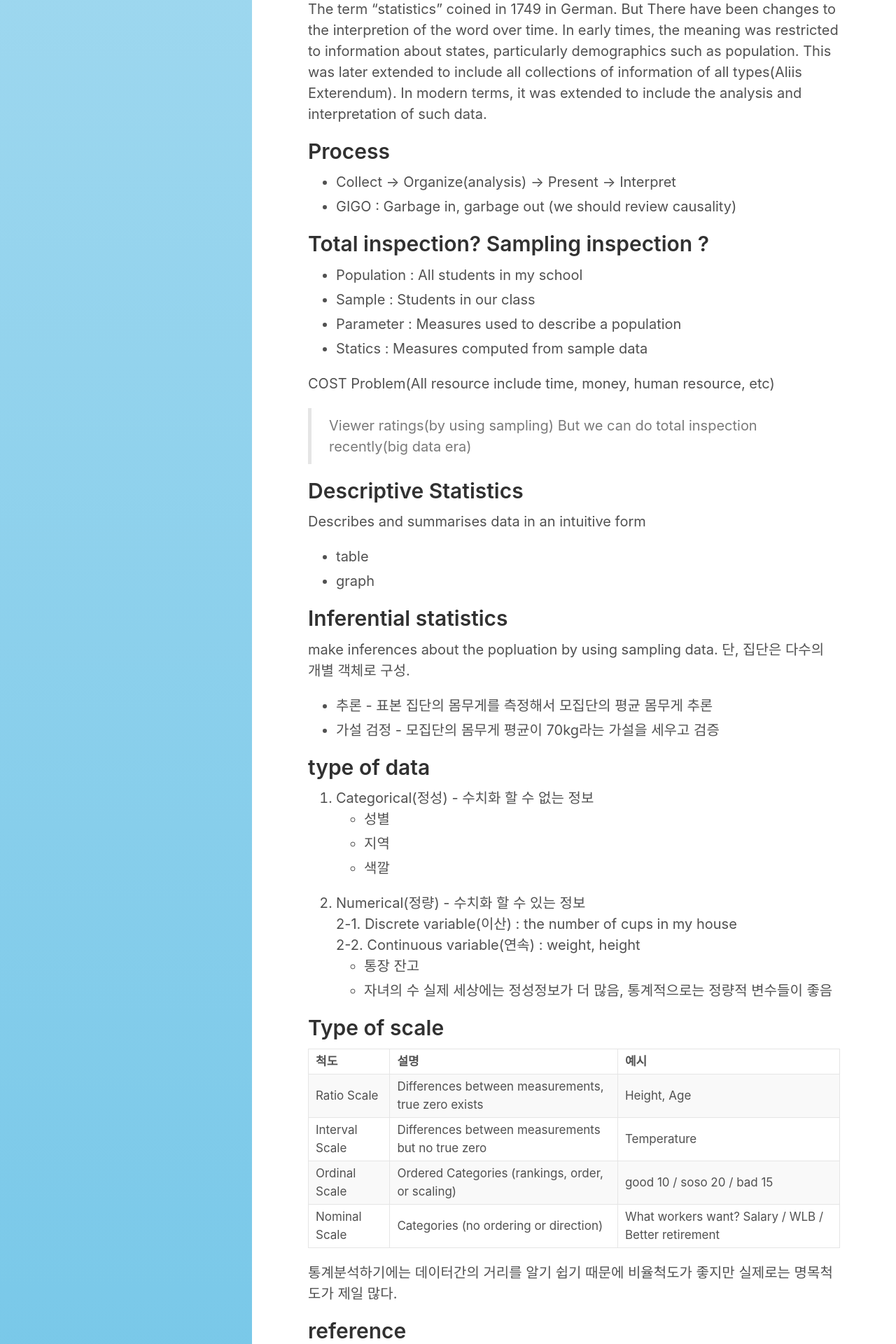
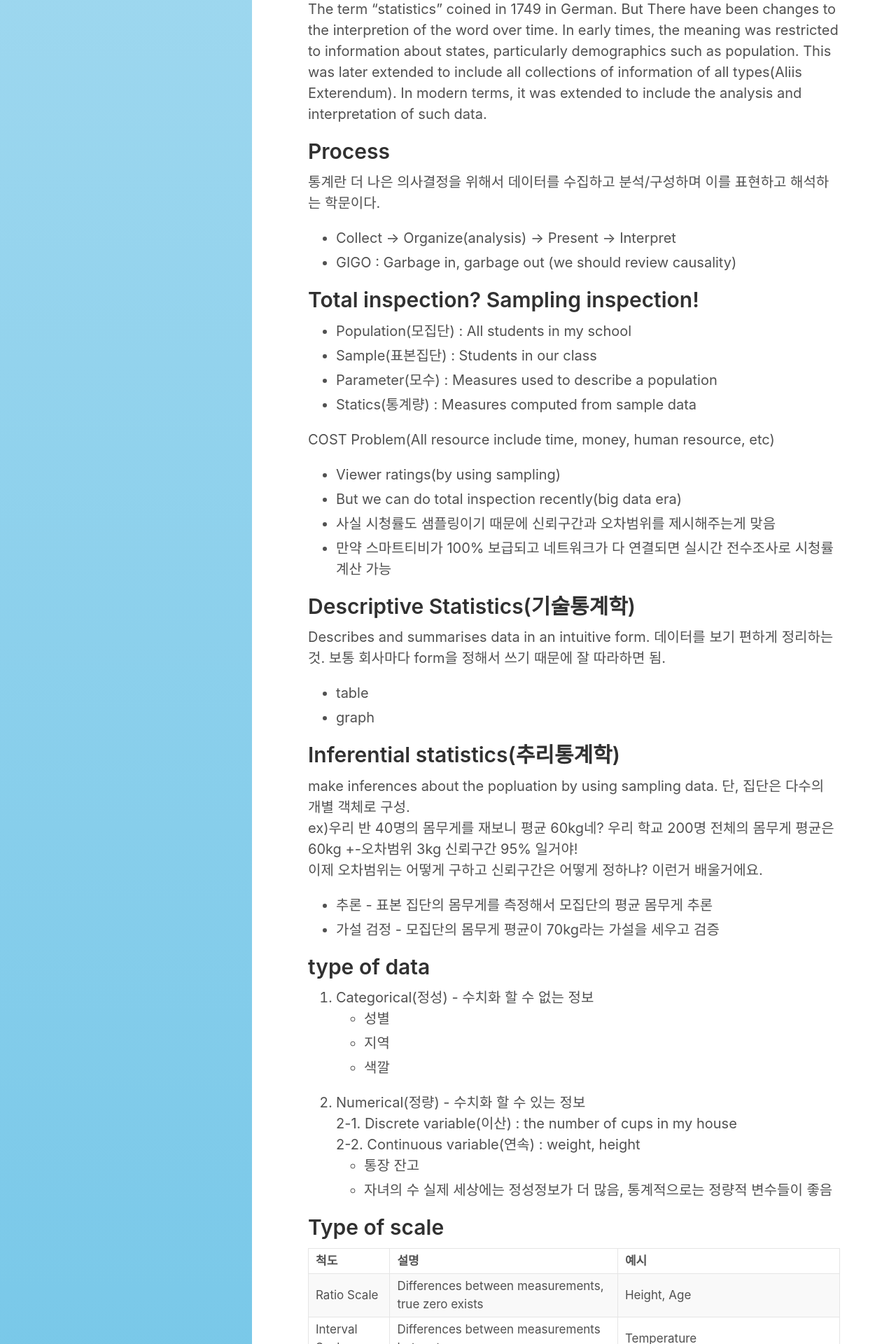
Before and after one commit to vlufoot/vlufoot.github.io, a Jekyll site: the page built from _posts/statistics/2018-10-19-biz_statistics_1.md, in a window 1280 px wide. Shown: the part 495-2415 px from the top of the page at 70% size. Built offline with Jekyll 4.4.1, drawn with Linux system fonts in a browser that asks for light colours.

Commit message:
Update 2018-10-19-biz_statistics_1.md

```diff
--- a/_posts/statistics/2018-10-19-biz_statistics_1.md
+++ b/_posts/statistics/2018-10-19-biz_statistics_1.md
@@ -26,36 +26,40 @@ The term "statistics" coined in 1749 in German. But There have been changes to t
 <!--more-->
 
 ## Process
+통계란 더 나은 의사결정을 위해서 데이터를 수집하고 분석/구성하며 이를 표현하고 해석하는 학문이다.
 * Collect -> Organize(analysis) -> Present -> Interpret
 * GIGO : Garbage in, garbage out (we should review causality)
+<!--more-->
+
+## Total inspection? Sampling inspection!
+
+* Population(모집단) : All students in my school
+* Sample(표본집단) : Students in our class
+* Parameter(모수) : Measures used to describe a population
+* Statics(통계량) : Measures computed from sample data
+
+COST Problem(All resource include time, money, human resource, etc)
+
+- Viewer ratings(by using sampling)
+- But we can do total inspection recently(big data era)
+- 사실 시청률도 샘플링이기 때문에 신뢰구간과 오차범위를 제시해주는게 맞음
+- 만약 스마트티비가 100% 보급되고 네트워크가 다 연결되면 실시간 전수조사로 시청률 계산 가능
 
 <!--more-->
 
-## Total inspection? Sampling inspection ?
+## Descriptive Statistics(기술통계학)
 
-* Population : All students in my school
-* Sample : Students in our class
-* Parameter : Measures used to describe a population
-* Statics : Measures computed from sample data
-
-COST Problem(All resource include time, money, human resource, etc)
-
-> Viewer ratings(by using sampling)
-> But we can do total inspection recently(big data era)
-
-<!--more-->
-
-## Descriptive Statistics
-
-Describes and summarises data in an intuitive form
+Describes and summarises data in an intuitive form. 데이터를 보기 편하게 정리하는 것. 보통 회사마다 form을 정해서 쓰기 때문에 잘 따라하면 됨.
 * table
 * graph
 
 <!--more-->
 
-## Inferential statistics
+## Inferential statistics(추리통계학)
 
 make inferences about the popluation by using sampling data. 단, 집단은 다수의 개별 객체로 구성.
+ex)우리 반 40명의 몸무게를 재보니 평균 60kg네? 우리 학교 200명 전체의 몸무게 평균은 60kg +-오차범위 3kg 신뢰구간 95% 일거야!
+이제 오차범위는 어떻게 구하고 신뢰구간은 어떻게 정하냐? 이런거 배울거에요.
 
 * 추론 - 표본 집단의 몸무게를 측정해서 모집단의 평균 몸무게 추론
 * 가설 검정 - 모집단의 몸무게 평균이 70kg라는 가설을 세우고 검증
```
